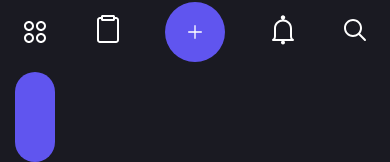
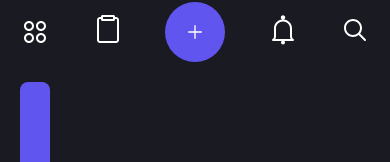
Before and after one commit to 9trocoder/company-x, a React (Create React App) app: page /home in a window 390 px wide. Shown: the part 752-914 px from the top of the page. Built offline with nearby package versions, Linux system fonts and the light colour scheme.

Commit message:
Update Homepage.css

```diff
--- a/src/pages/Homepage/Homepage.css
+++ b/src/pages/Homepage/Homepage.css
@@ -196,11 +196,11 @@
   .bottomnavshow {
     position: absolute;
     margin-top: 1rem;
-    bottom: -115px;
-    width: 40px;
+    bottom: -125px;
+    width: 30px;
     height: 90px;
     background-color: #6055ef;
-    border-radius: 999px;
+    border-radius: 8px;
   }
 
 
```
